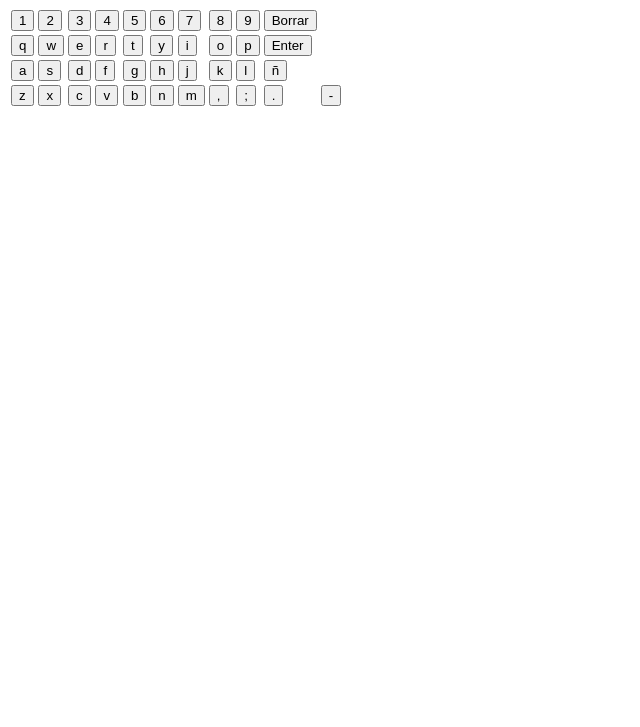
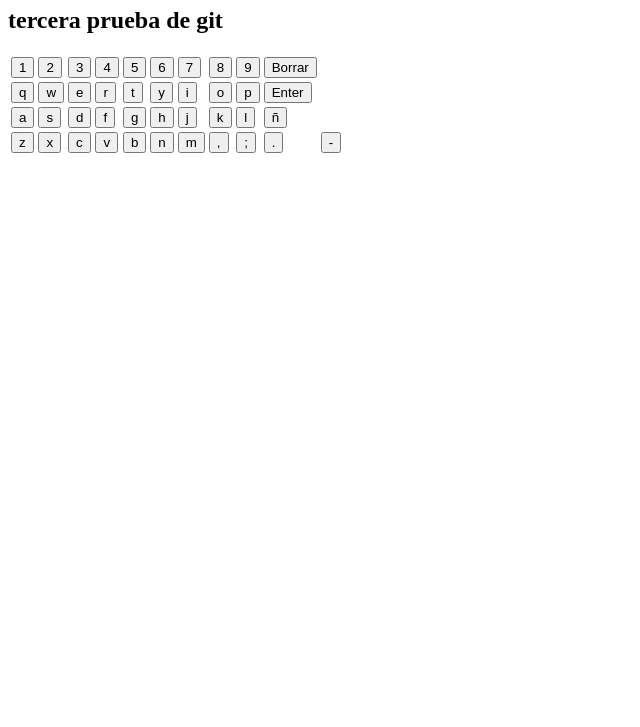
Before and after one commit to edwinaguilarariza/teclado, a plain HTML site: page index.html in a window 1280 px wide. Shown: the part 73-800 px from the top of the page, without its empty margins (0-640 px from the left). Drawn offline with Linux system fonts and the light colour scheme.

Commit message:
tercera prueba de cambios

```diff
--- a/index.html
+++ b/index.html
@@ -4,15 +4,15 @@
     <meta charset="UTF-8">
     <meta http-equiv="X-UA-Compatible" content="IE=edge">
     <meta name="viewport" content="width=device-width, initial-scale=1.0">
-    <!--<link rel="stylesheet" href="./assets/css/style.css">-->
+
 
     <title>calculadora</title>
-    <title>prueba para saber si sube cambio</title>
+
 </head>
 <body>
     <h1>teclado</h1>
 
-
+    <h2>tercera prueba de git</h2>
 
         <div class="historial" id="historial"></div>
         <div class="casillas" id="casillas"></div>
--- a/reto.js
+++ b/reto.js
@@ -1,4 +1,5 @@
-//let casillas = document.getElementById("casillas");
+//variables de los botones
+
 
 let casillas = document.getElementById("casillas");
 let historial = document.getElementById("historial");
```
